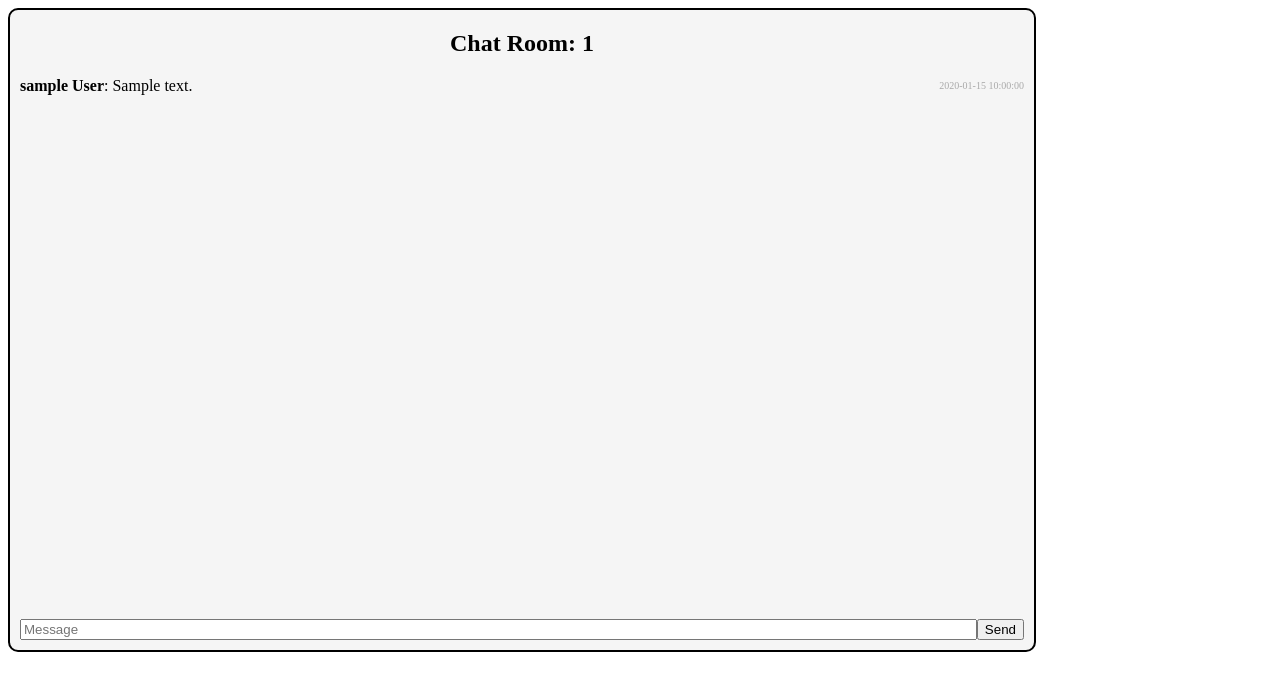
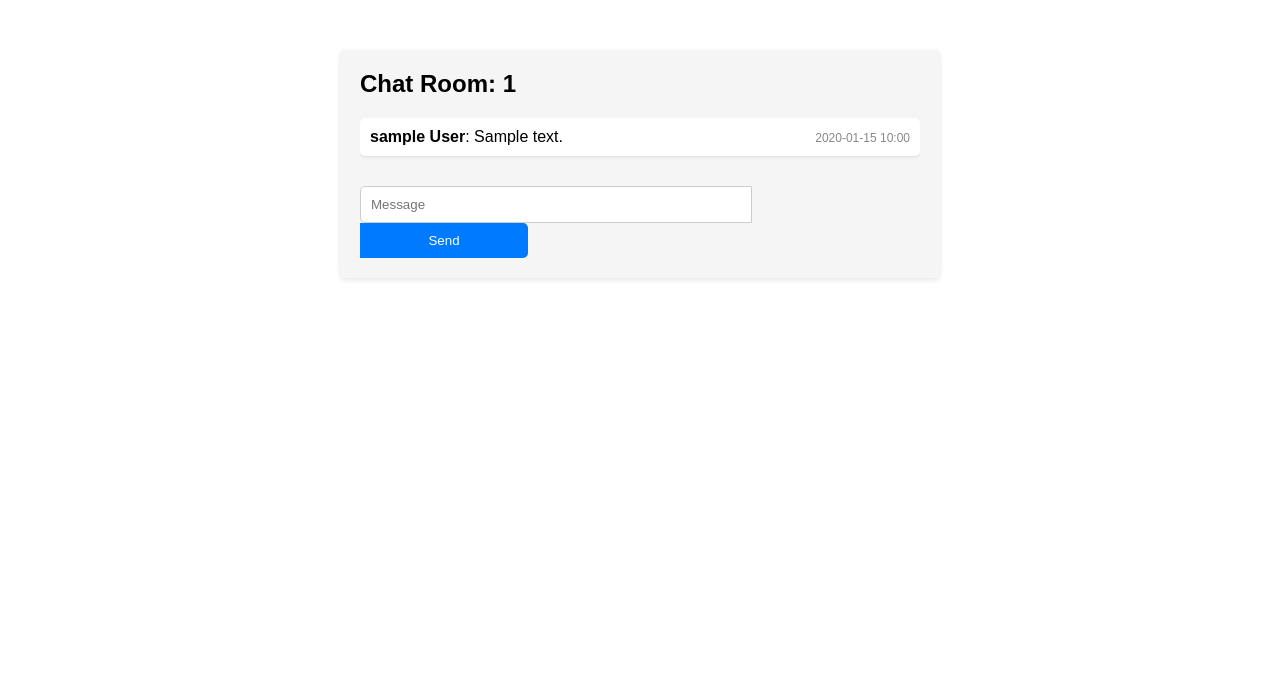
Before and after one commit to sqdArtemy/stundentsHub, a Flask app: template root/templates/room.html in a window 1280 px wide. Shown: the top 691 px of the page. Run offline with Flask 3, Linux system fonts and the light colour scheme; tables that the repository leaves empty hold one stand-in row (values such as "Sample post"); the template is opened without the code that fills it: values that come from a table or form of the project are taken from there, most other values are stand-ins (such as "Sample title", 1, 10 or a date in 2020); some libraries are stand-ins or nearby versions.

Commit message:
Updated UI of chat a little bit

```diff
--- a/root/static/css/style.css
+++ b/root/static/css/style.css
@@ -1,59 +1,88 @@
-.body {
-  display: flex;
-  align-items: center;
-  justify-content: center;
+/* Reset default styles */
+html, body, div, span, h2, p, strong, button, input {
+    margin: 0;
+    padding: 0;
+    box-sizing: border-box;
 }
 
-.buttons {
-  display: flex;
-  flex-direction: column;
-  align-items: center;
-  justify-content: center;
-  gap: 10px;
+body {
+    font-family: Arial, sans-serif;
 }
 
-.message-box {
-  border-color: black;
-  border-width: 2px;
-  border-style: solid;
-  border-radius: 10px;
-  background-color: whitesmoke;
-  height: 80vh;
-  display: flex;
-  flex-direction: column;
-  width: 80vw;
-  align-items: stretch;
+.chat-container {
+    max-width: 600px;
+    margin: 50px auto;
+    padding: 20px;
+    background-color: #f5f5f5;
+    border-radius: 5px;
+    box-shadow: 0 2px 5px rgba(0, 0, 0, 0.1);
+}
+
+h2 {
+    margin-bottom: 20px;
+    font-size: 24px;
 }
 
 .messages {
-  overflow-y: scroll;
-  flex: 1;
-  width: 100%;
+    max-height: 300px;
+    overflow-y: auto;
 }
 
-.inputs {
+.message {
+  display: flex;
+  flex-direction: row;
+  justify-content: space-between;
+  margin-bottom: 10px;
   padding: 10px;
-  display: flex;
+  background-color: #fff;
+  border-radius: 5px;
+  box-shadow: 0 1px 3px rgba(0, 0, 0, 0.1);
 }
 
-h2 {
-  text-align: center;
+.message-content {
+  flex: 1;
+  overflow-wrap: break-word;
 }
 
-#message {
-  flex: 1;
-}
-
-.text {
-  display: flex;
-  flex-direction: row;
-  align-items: center;
-  justify-content: space-between;
-  padding-left: 10px;
-  padding-right: 10px;
+.timestamp {
+  flex-shrink: 0;
 }
 
 .muted {
-  font-size: 10px;
-  color: darkgray;
+    font-size: 12px;
+    color: #888;
 }
+
+.input-container {
+    margin-top: 20px;
+}
+
+input[type="text"] {
+    width: 70%;
+    padding: 10px;
+    border: 1px solid #ccc;
+    border-radius: 5px 0 0 5px;
+    outline: none;
+}
+
+button[type="button"] {
+    width: 30%;
+    padding: 10px;
+    background-color: #007bff;
+    color: #fff;
+    border: none;
+    border-radius: 0 5px 5px 0;
+    cursor: pointer;
+    outline: none;
+}
+
+button[type="button"]:hover {
+    background-color: #0069d9;
+}
+
+@media screen and (max-width: 480px) {
+    input[type="text"], button[type="button"] {
+        width: 100%;
+        border-radius: 5px;
+    }
+}
--- a/root/templates/room.html
+++ b/root/templates/room.html
@@ -3,50 +3,50 @@
 <head>
     <meta charset="UTF-8">
     <title>ChatRoom</title>
-    <link
-            rel="stylesheet"
-            href ="{{ url_for("static", filename='css/style.css') }}"
-    />
-    <script
-            src="https://cdnjs.cloudflare.com/ajax/libs/socket.io/4.0.1/socket.io.js"
-            integrity="sha512-q/dWJ3kcmjBLU4Qc47E4A9kTB4m3wuTY7vkFJDTZKjTs8jhyGQnaUrxa0Ytd0ssMZhbNua9hE+E7Qv1j+DyZwA=="
-            crossorigin="anonymous"
-    ></script>
+    <link rel="stylesheet" href="{{ url_for('static', filename='css/style.css') }}">
+    <script src="https://cdnjs.cloudflare.com/ajax/libs/socket.io/4.0.1/socket.io.js" integrity="sha512-q/dWJ3kcmjBLU4Qc47E4A9kTB4m3wuTY7vkFJDTZKjTs8jhyGQnaUrxa0Ytd0ssMZhbNua9hE+E7Qv1j+DyZwA==" crossorigin="anonymous"></script>
 </head>
 <body>
-    <div class="message-box">
-      <h2>Chat Room: {{room_id}}</h2>
+    <div class="chat-container">
+        <h2>Chat Room: {{ room_id }}</h2>
         <div class="messages" id="messages"></div>
-      <div class="inputs">
-        <input
-          type="text"
-          rows="3"
-          placeholder="Message"
-          name="message"
-          id="message"
-        />
-        <button type="button" name="send" id="send-btn" onClick="sendMessage()">
-          Send
-        </button>
+        <div class="input-container">
+            <input type="text" placeholder="Message" name="message" id="message">
+            <button type="button" name="send" id="send-btn" onclick="sendMessage()">Send</button>
         </div>
     </div>
+
     <script type="text/javascript">
         var socketio = io();
-
         const messages = document.getElementById("messages");
 
         const createMessage = (name, surname, msg, date) => {
-        const content = `
-        <div class="text">
-            <span>
-                <strong>${name} ${surname}</strong>: ${msg}
-            </span>
-            <span class="muted">
-                ${date}
-            </span>
-        </div>
-        `;
-        messages.innerHTML += content;
+          const messageContainer = document.createElement("div");
+          messageContainer.classList.add("message");
+
+          const senderInfo = document.createElement("span");
+          senderInfo.innerHTML = `<strong>${name} ${surname}</strong>: ${msg}`;
+
+          const messageDate = document.createElement("span");
+          messageDate.classList.add("muted");
+          const formattedDate = date.substring(0, 16);
+          messageDate.textContent = formattedDate;
+
+          messageContainer.appendChild(senderInfo);
+          messageContainer.appendChild(messageDate);
+
+          const messageContent = document.createElement("div");
+          messageContent.classList.add("message-content");
+          messageContent.appendChild(senderInfo);
+
+          const timestampContainer = document.createElement("div");
+          timestampContainer.classList.add("timestamp");
+          timestampContainer.appendChild(messageDate);
+
+          messageContainer.appendChild(messageContent);
+          messageContainer.appendChild(timestampContainer);
+
+          messages.appendChild(messageContainer);
         };
 
         socketio.on("connect", () => {
@@ -54,36 +54,33 @@
         });
 
         socketio.on("disconnect", () => {
-          socketio.emit("leave_room", { room_id: "{{ room_id }}"});
+            socketio.emit("leave_room", { room_id: "{{ room_id }}" });
         });
 
         socketio.on("display_message", (data) => {
-          createMessage(
-              data.name,
-              data.surname,
-              data.text,
-              data.date
-          )
+            createMessage(data.name, data.surname, data.text, data.date);
         });
 
         const sendMessage = () => {
-        const message = document.getElementById("message");
-        if (message.value === "") return;
+            const messageInput = document.getElementById("message");
+            const message = messageInput.value.trim();
+            if (message === "") return;
             socketio.emit("message", {
-            text: message.value ,
+                text: message,
                 sender_id: "{{ sender_id }}",
                 receiver_id: "{{ receiver_id }}",
                 room_id: "{{ room_id }}"
             });
-        message.value = "";
+            messageInput.value = "";
         };
     </script>
+
     {% for msg in messages %}
         <script type="text/javascript">
             createMessage(
-          "{{msg.sender.user_name }}",
+                "{{ msg.sender.user_name }}",
                 "{{ msg.sender.user_surname }}",
-          "{{msg.message_text}}",
+                "{{ msg.message_text }}",
                 "{% if msg.message_edited_at is not none %}{{ msg.message_edited_at }}{% else %}{{ msg.message_created_at }}{% endif %}"
             );
         </script>
--- a/root/views/chat.py
+++ b/root/views/chat.py
@@ -1,7 +1,7 @@
 from datetime import datetime
 from sqlalchemy import or_
 from sqlalchemy.orm import joinedload
-from flask import render_template, session
+from flask import render_template
 from app_init import socketio, app
 from flask_socketio import join_room, leave_room, emit
 from models import User, ChatRoom, Message
@@ -34,8 +34,6 @@ class ChatView(Resource):
                 (Message.message_sender == receiver_id) & (Message.message_receiver == sender.user_id)
             )
         ).all()
-
-        session["room_id"] = room.chatroom_id
 
         response = app.make_response(
             render_template(
```
Lines whose indentation alone changed are shown as unchanged.
